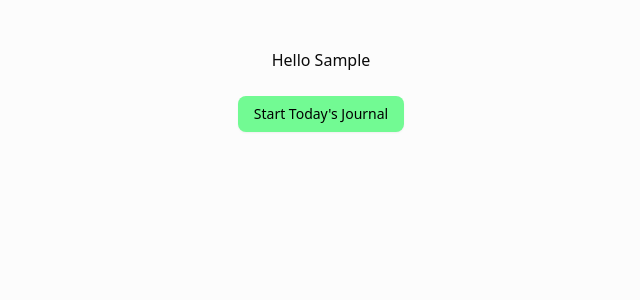
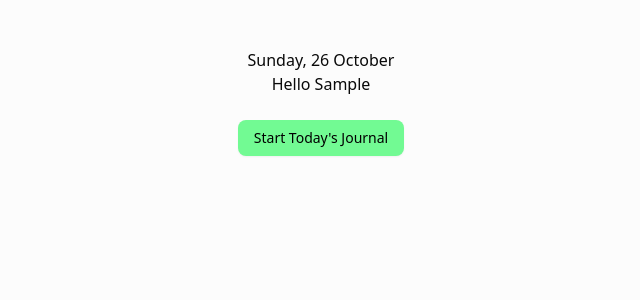
Before and after one commit to RykoL/feel, a Django app: page /journal/ in a window 1280 px wide. Shown: the top 300 px of the page, without its empty margins (319-959 px from the left). Run offline with Django 5.2, Linux system fonts and the light colour scheme; the visitor is signed in with stand-in values (Sample User, id 1); data comes from the database, SQL or seed files in the repository; data that the repository does not hold is empty; some libraries are stand-ins or nearby versions.

Commit message:
feat: add localized date to journal page

```diff
--- a/journal/templates/journal/index.html
+++ b/journal/templates/journal/index.html
@@ -1,13 +1,16 @@
 {% extends "base.html" %}
 {% load static %}
 {% block "title" %}Feel - Your Journal{% endblock %}
+{% load tz %}
 {% block app_content %}
       <header class="flex flex-col justify-between items-center m-6 gap-6">
         <section class="flex w-full justify-end">
           <c-menu></c-menu>
         </section>
-
-        <c-heading>Hello {{user.first_name}}</c-heading>
+        <section class="text-center">
+          <p>{% now "l, j F" %}</p>
+          <c-heading>Hello {{user.first_name}}</c-heading>
+        </section>
         <a class="btn btn-primary" href="{% url 'new_entry' journal_id=journal_id  %}">Start Today's Journal</a>
       </header>
       <main class="flex gap-6 flex-col px-6">
```
